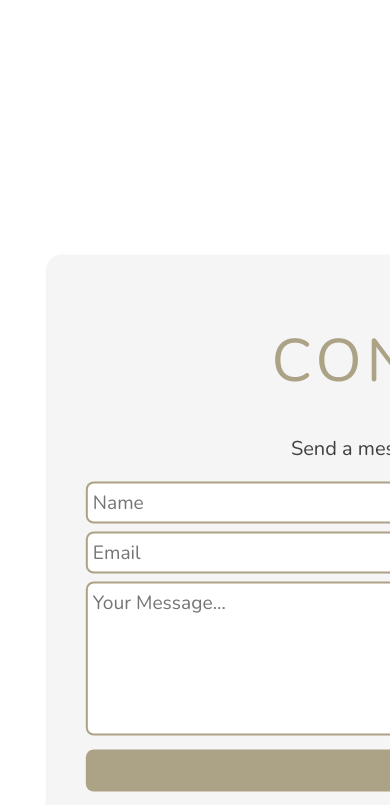
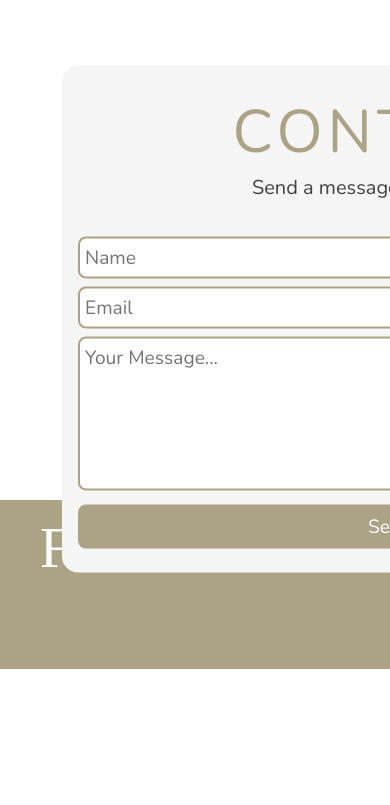
Before and after one commit to NakiNorton/Fin-Rah-Zel, a React (Create React App) app: page / in a window 390 px wide. Shown: the part 3879-4684 px from the top of the page. After the commit the page ends 4548 px from the top, so only its background shows below. Built offline with nearby package versions, Linux system fonts and the light colour scheme; a web font is replaced by a local one.

Commit message:
Adapt layout for iPad screens

```diff
--- a/src/components/Contact/Contact.css
+++ b/src/components/Contact/Contact.css
@@ -1,5 +1,6 @@
 .contact {
   margin-bottom: 0!important;
+  padding-bottom: 0!important;
   position: relative;
   width: 100%;
 }
@@ -7,6 +8,11 @@
 .contact-img {
   width: 100%;
   z-index: 1;
+}
+
+.p {
+  margin-top: -.5rem;
+  padding-bottom: 1rem;
 }
 
 .form-area {
@@ -55,8 +61,18 @@ input, #message {
 }
 
 @media (max-width: 1024px) {
+  .contact {
+    padding-top: 14rem;
+    width: 100%;
+  }
+
+  .contact-h2 {
+    padding: 0!important;
+    margin: 0!important;
+  }
+
  .form-area {
-    width: 50%;
+    width: 40%;
   }
 }
 
@@ -65,24 +81,17 @@ input, #message {
 .form-area {
     width: 60%;
   }
-
-  .contact {
-  padding-top: 20rem;
-  width: 100%;
-}
 }
 
 @media (max-width: 420px) {
   .contact {
-  min-height: 50vh;
-  padding-top: 20rem;
-  margin-top: 5rem;
-  width: 110%;
-}
+    width: 100%;
+    margin-bottom: 1rem;
+  }
 
   .form-area {
     width: 80%;
-    /* padding: 2rem 10rem; */
+    padding: 1rem;
   }
 
   .contact-img {
--- a/src/components/Contact/Contact.js
+++ b/src/components/Contact/Contact.js
@@ -8,8 +8,9 @@ const Contact = () => {
   const [ name, setName ] = useState('')
   const [ email, setEmail ] = useState('')
   const [ message, setMessage ] = useState('')
-  const [ msgSubmitted , setMsgSubmitted] = useState(false)
+  const [ msgSubmitted , setMsgSubmitted ] = useState(false)
   const [ msgError, setMsgError ] = useState(false)
+
 
   const handleClick = (e) => {
     let service_id = 'contactForm'
@@ -29,33 +30,37 @@ const Contact = () => {
         setMsgError(true)
         console.log('FAILED...', err);
       });
+
+    e.preventDefault()
   }
 
   return (
-      <section className="contact section">
-        <img className="contact-img" src={photo} alt="Fin Rah Zel holding guitar"/>
+    <section className="contact">
+      <img className="contact-img" src={photo} alt="Fin Rah Zel playing guitar"/>
       <div className="form-area">
-            <h2 className="h2">Contact</h2>
+        <h2 className="h2 contact-h2">Contact</h2>
 
-          {(!msgSubmitted && !msgError) &&
-            <>
-              <p className="p">Send a message to Fin Rah Zel</p>
-                <input id="nameInput" name="name" type="text" placeholder="Name" value={name} onChange={(e) => setName(e.target.value)} />
-                <input id="emailInput" name="email" type="text" placeholder="Email" value={email} onChange={(e) => setEmail(e.target.value)} />
-              <textarea id="message" name="message" type="text" placeholder="Your Message..." rows="5" maxLength='250' value={message} onChange={(e) => setMessage(e.target.value)} />
-                <button id="submit-btn" onClick={() => handleClick()}>SEND</button>
-            </>
-          }
-        </div>
         {msgSubmitted &&
           <p className="p">Thanks for your message!</p>
         }
+
         {msgError &&
           <p className="p">Sorry, something went wrong and we couldn't send your message. Please refresh the page and try again.</p>
         }
 
+        {(!msgSubmitted && !msgError) &&
+          <>
+          <form onSubmit={handleClick}>
+            <p className="p">Send a message to Fin Rah Zel</p>
+              <input id="nameInput" name="name" type="text" placeholder="Name" value={name} onChange={(e) => setName(e.target.value)} required/>
+              <input id="emailInput" name="email" type="text" placeholder="Email" value={email} onChange={(e) => setEmail(e.target.value)} required/>
+            <textarea id="message" name="message" type="text" placeholder="Your Message..." rows="5" maxLength='250' value={message} onChange={(e) => setMessage(e.target.value)} required/>
+              <input type="submit" value="Send" id="submit-btn" />
+            </form>
+          </>
+        }
+      </div>
     </section>
-
   )
 }
 
```
Lines whose indentation alone changed are shown as unchanged.
